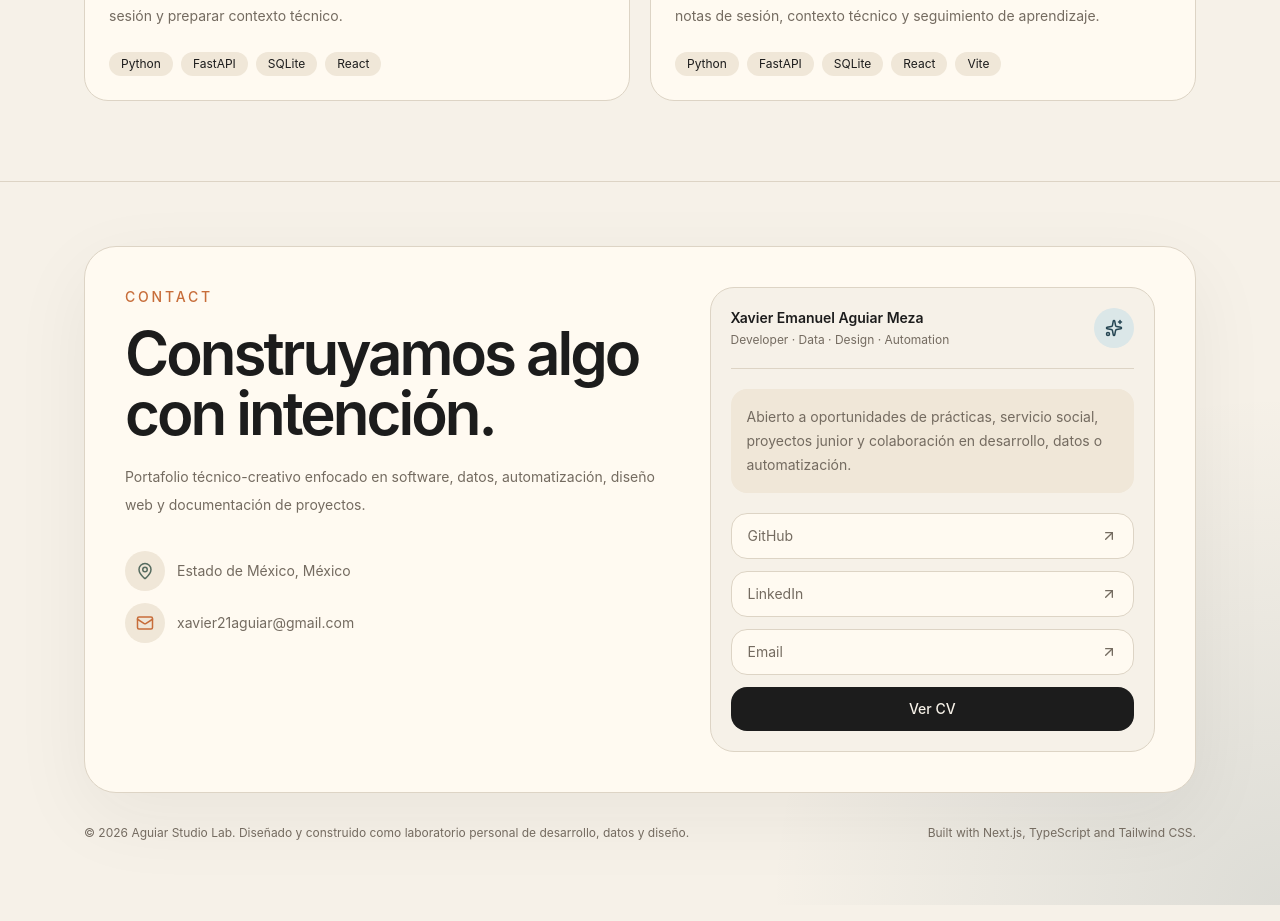
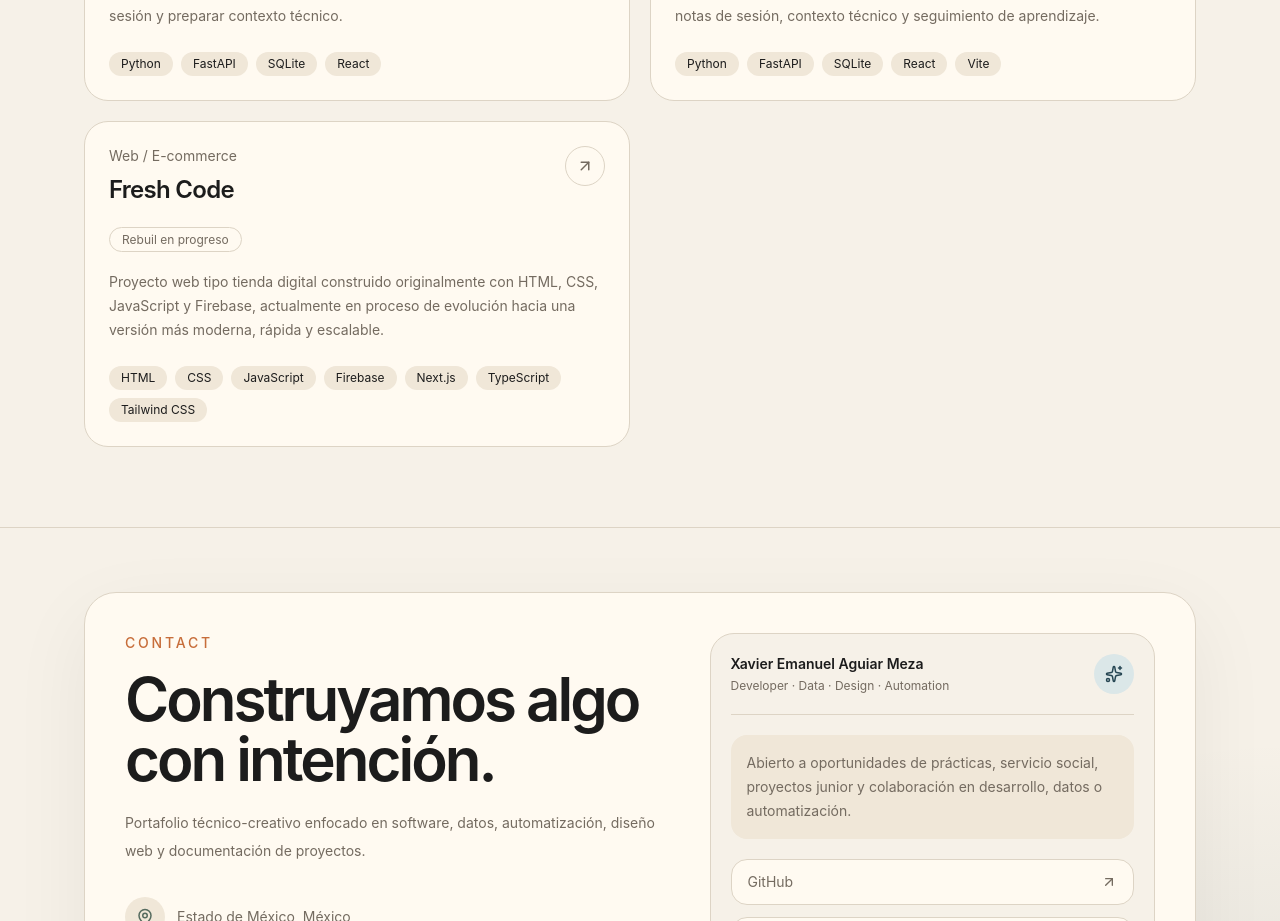
Before and after one commit to xavier21aguiar-hub/aguiar-studio-lab, a Next.js app: page /work in a window 1280 px wide. Shown: the part 940-1861 px from the top of the page. Built offline with nearby package versions, Linux system fonts and the light colour scheme.

Commit message:
Update project Fresh Code

```diff
--- a/src/data/projects.ts
+++ b/src/data/projects.ts
@@ -371,6 +371,91 @@ export const projects: Project[] = [
             "Preparar una vista tipo dashboard personal.",
         ],
     },
+    {
+        title: "Fresh Code",
+        slug: "fresh-code",
+        category: "Web / E-commerce",
+        status: "Rebuil en progreso",
+        year: "2026",
+        role: "Frontend / Product Developer / Marketing",
+        description:
+        "Proyecto web tipo tienda digital construido originalmente con HTML, CSS, JavaScript y Firebase, actualmente en proceso de evolución hacia una versión más moderna, rápida y escalable.",
+        stack: ["HTML", "CSS", "JavaScript", "Firebase", "Next.js", "TypeScript", "Tailwind CSS"],
+        cover: {
+            label: "Web Product",
+            title: "From classic web to modern storefront",
+            description:
+            "Freh Code representa la evolución de una tienda web inicial hacia una experiencia más profesional con mejor estructura, rendimiento y administración.",
+        },
+        highlights: [
+            "Proyecto original construido con HTML, CSS, JavaScript y Firebase.",
+            "Base para autenticación, datos y flujo de tienda digital.",
+            "Actualmente pensado para migrar a Next.js y TypeScript.",
+            "Enfoque en mejorar rendimiento, estructura, diseño y experiencia de usuario.",
+        ],
+        metrics: [
+            {
+                label: "Tipo",
+                value: "E-commerce",
+            },
+            {
+                label: "Estado",
+                value: "Rebuild",
+            },
+            {
+                label: "Enfoque",
+                value: "Web App",
+            },
+        ],
+        links: [],
+        screenshots: [
+            {
+                title: "Fresh Code V1",
+                description:
+                "Espacio reservado para mostrar cómo se organizarán proyectos y áreas.",
+            },
+            {
+                title: "Nueva arquitectura",
+                description:
+                "Espacio reservado para mostrar documentación de sesiones de trabajo.",
+            },
+            {
+                title: "Admin / Storefront",
+                description:
+                "Espacio reservado para explicar el futuro motor de contexto.",
+            },
+        ],
+        problem:
+        "El proyecto original funcionaba como una tienda web, pero al crecer surgió la necesidad de mejorar estructura, rendimiento, manetemiento, diseño y experiencia de administración.",
+        solution:
+        "La solución es evolucionar Fresh Code desde una base clásica de HTML, CSS, JavaScript y Firebase hacia una versión moderna con Next.js, TypeScript, Tailwind CSS y una arquitectura más clara para frontend, datos y administración.",
+        process: [
+            "Construcción inicial del sitio con HTML, CSS y JavaScript.",
+            "Integración con Firebase para manejar datos y funcionalidades base.",
+            "Identificación de limitaciones en estructura, mantenimiento y rendimiento.",
+            "Planeación de una migración progresiva hacia Next.js.",
+            "Separación futura de componentes, datos, configuración y vistas administrativas.",
+        ],
+        challenges: [
+            "Evitar que la nueva versión sea solo un rediseño visual sin mejora técnica real.",
+            "Migrar funcionalidades existentes sin romper la lógica original.",
+            "Organizar Firebase y variables de entorno de forma más segura.",
+            "Diseñar una experiencia que se sienta más ligera, rápida y profesional."
+        ],
+        learnings: [
+            "Entender la diferencia entre construir una página y construir una aplicación mantenible.",
+            "Valorar la separación entre UI, datos, configuración y lógica.",
+            "Aprender a evolucionar un proyecto existente en lugar de abandonarlo.",
+            "Pensar en rendimiento, escalabilidad y experiencia de usuario desde etapas tempranas.",
+        ],
+        nextSteps: [
+            "Migrar la base del proyecto a Next.js con TypeScript.",
+            "Centralizar configuración de Firebase mediante variables de entorno.",
+            "Crear componentes reutilizables para productos, navegación, carrito y administración.",
+            "Optimizar carga, recursos visuales y estructura responsive.",
+            "Preparar una versión más cercana a una app instalable o experiencia web independiente.",
+        ],
+    },
 ];
 
 export const featuredProjects = projects;
```
Also changed, not shown: 1 other file (tests, documents, lock files or other folders).
